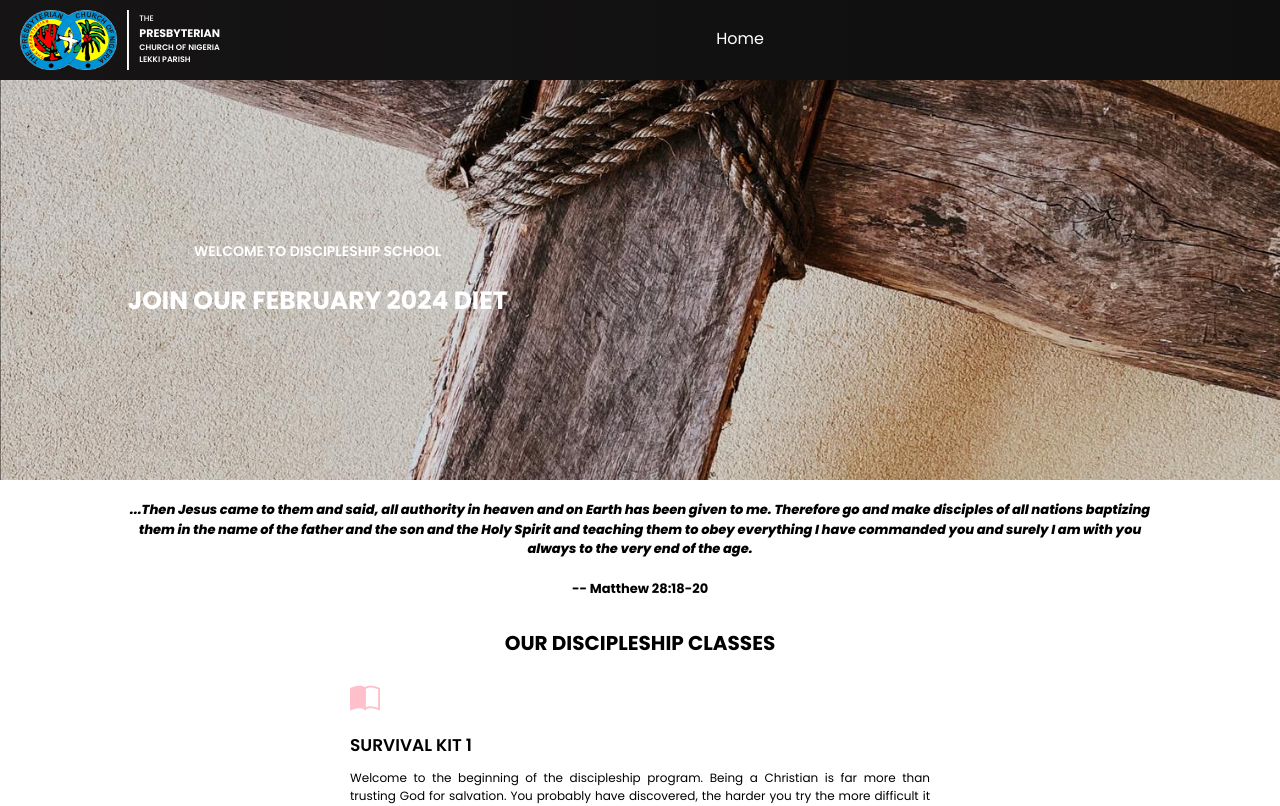
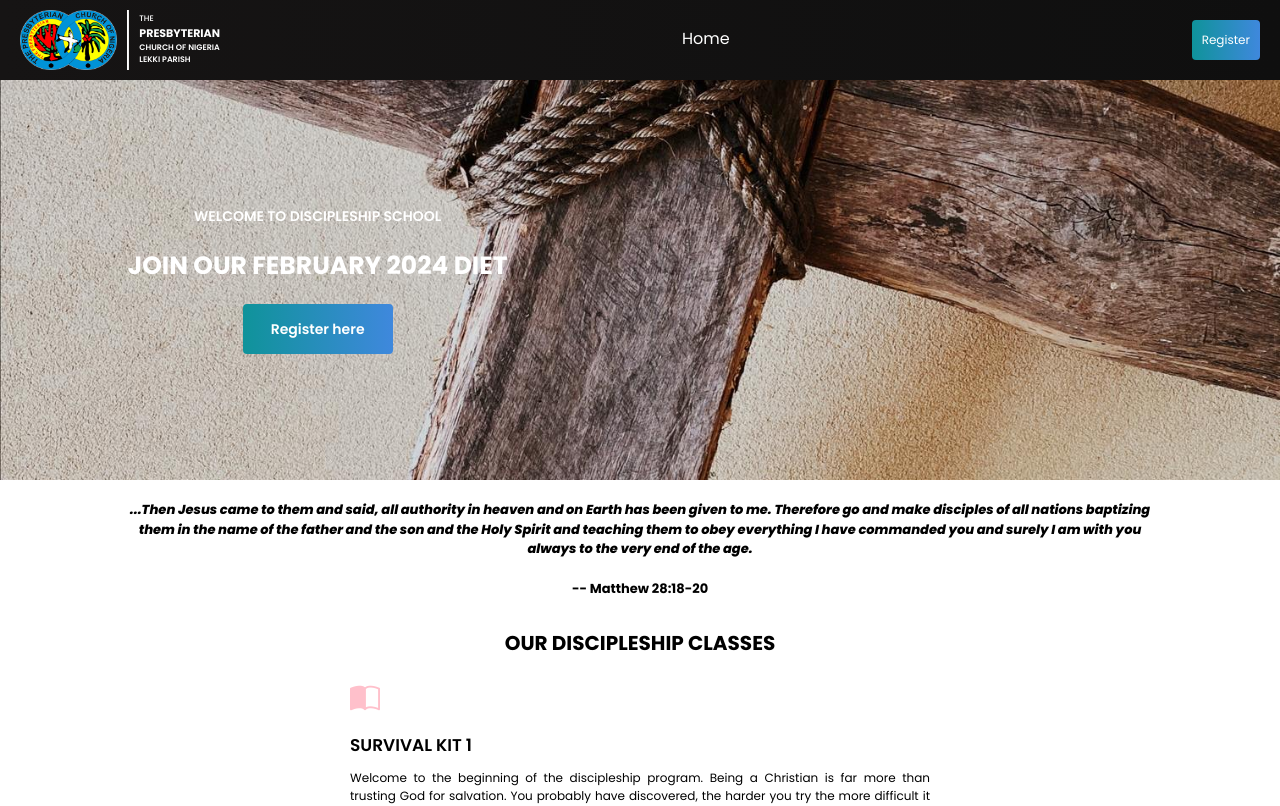
Before and after one commit to uferekalu/talent_sync, a React (Create React App) app in the folder church_app/: page / in a window 1280 px wide. Shown: the top 806 px of the page. Built offline with nearby package versions, Linux system fonts and the light colour scheme; no server answers.

Commit message:
modified

```diff
--- a/church_app/src/components/header/Header.jsx
+++ b/church_app/src/components/header/Header.jsx
@@ -140,12 +140,12 @@ function Header() {
             )}
           </>
         )}
-        {/* <AnimatedButton
+        <AnimatedButton
           text="Register"
           onClick={handleCreateRegister}
           className={classes.header__contactUs__register__signup}
           type="button"
-        /> */}
+        />
       </motion.div>
       <motion.div
         initial={{ opacity: 0, x: -50 }}
@@ -246,14 +246,14 @@ function Header() {
               </>
             )}
 
-            {/* <AnimatedButton
+            <AnimatedButton
               text="Register"
               onClick={handleCreateRegister}
               className={
                 classes.header__mobileMenu__menucontent__container__signup
               }
               type="button"
-            /> */}
+            />
           </div>
         </motion.div>
       </motion.div>
--- a/church_app/src/components/register/RegisterModal.jsx
+++ b/church_app/src/components/register/RegisterModal.jsx
@@ -164,7 +164,7 @@ function RegisterModal({
               transition={{ duration: 0.5 }}
               className={classes.register__form__header__container__text}
             >
-              Register for February 2024 Diet
+              Register for August 2024 Diet
             </motion.div>
           </motion.div>
           <AnimatedInput
--- a/church_app/src/pages/home/Home.jsx
+++ b/church_app/src/pages/home/Home.jsx
@@ -7,7 +7,7 @@ import classes from './Home.module.scss'
 import Church from '../../components/church'
 import defaultImg from '../../images/main_logo.png'
 import Text from '../../components/text/Text'
-// import AnimatedButton from '../../components/button/Button'
+import AnimatedButton from '../../components/button/Button'
 import cross from '../../images/cross.jpg'
 import RegisterModal from '../../components/register/RegisterModal'
 import SuccessModal from '../../components/success/SuccessModal'
@@ -109,12 +109,12 @@ function Home() {
               text="Join our February 2024 diet"
               className={classes.home__heroSection__left__description}
             />
-            {/* <AnimatedButton
+            <AnimatedButton
               text="Register here"
               onClick={handleCreateRegister}
               className={classes.home__heroSection__left__learnmore}
               type="button"
-            /> */}
+            />
           </motion.div>
         </motion.div>
         <Text
```
